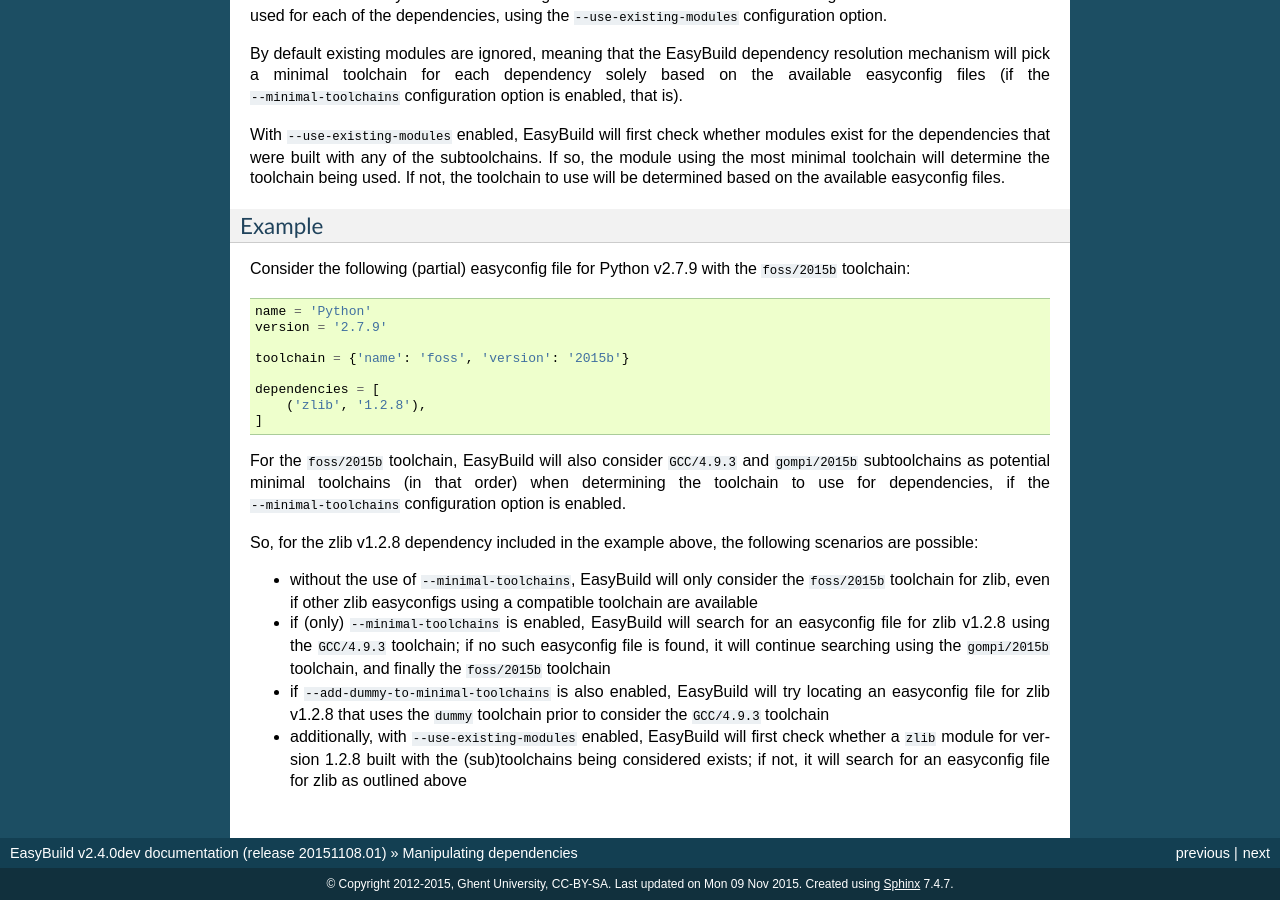
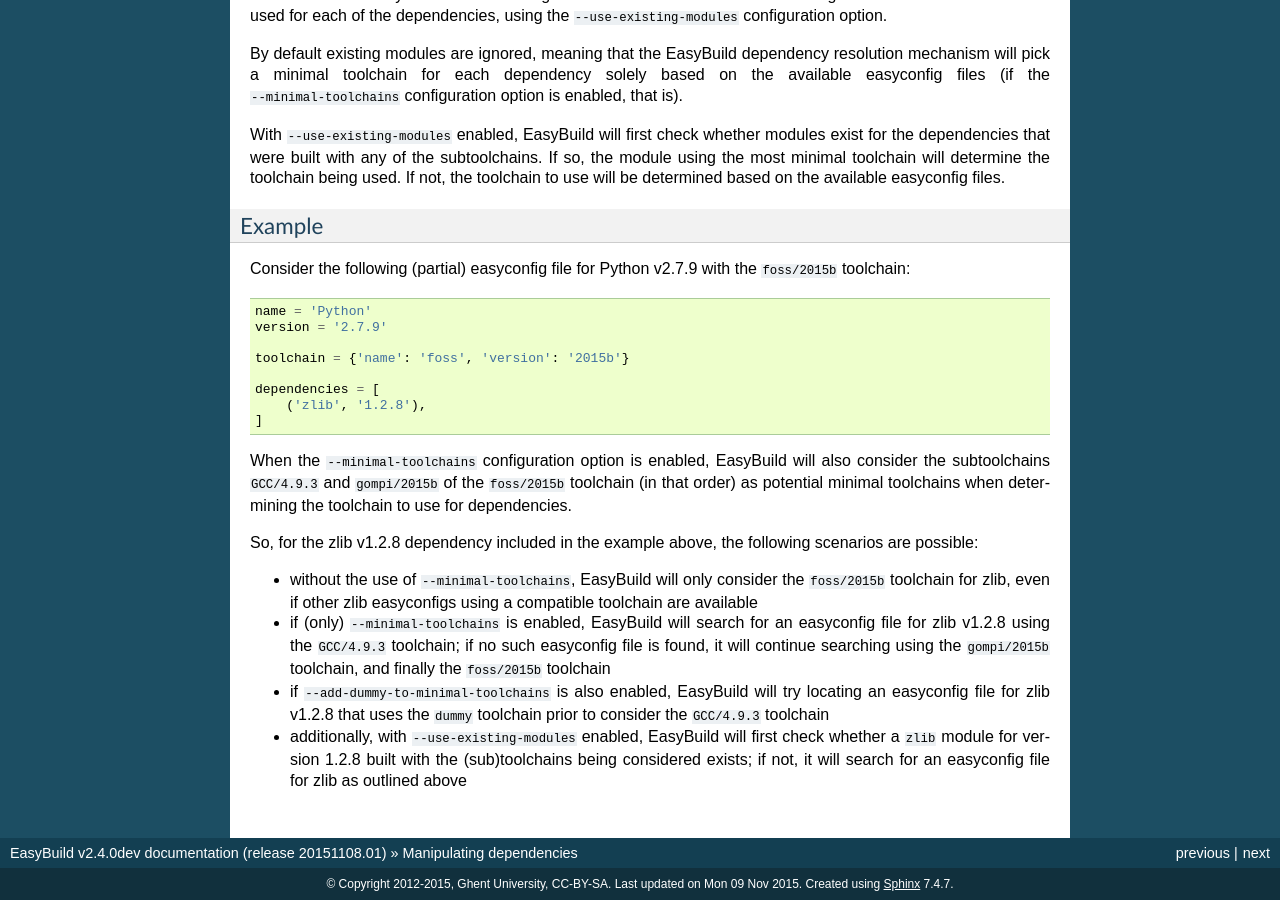
Before and after one commit to easybuilders/easybuild, a Sphinx documentation site: the page built from docs/Manipulating_dependencies.rst, in a window 1280 px wide and 900 px high, scrolled down 2209 px. Built offline with Sphinx 7.4.7, drawn with Linux system fonts in a browser that asks for light colours.

Commit message:
fix remark

```diff
--- a/docs/Experimental_features.rst
+++ b/docs/Experimental_features.rst
@@ -13,4 +13,4 @@ Currently enabled experimental features include:
  * Cray support (see https://github.com/hpcugent/easybuild/wiki/EasyBuild-on-Cray)
  * :ref:`packaging_support`
  * support for easyconfig files in YAML syntax (see :ref:`easyconfig_yeb_format`)
- * support for using minimal toolchains for dependencies
+ * support for using minimal toolchains for dependencies (see :ref:`minimal_toolchains`)
--- a/docs/Manipulating_dependencies.rst
+++ b/docs/Manipulating_dependencies.rst
@@ -147,9 +147,9 @@ Consider the following (partial) easyconfig file for Python v2.7.9 with the ``fo
         ('zlib', '1.2.8'),
     ]
 
-For the ``foss/2015b`` toolchain, EasyBuild will also consider ``GCC/4.9.3`` and ``gompi/2015b`` subtoolchains
-as potential minimal toolchains (in that order) when determining the toolchain to use for dependencies, if the
-``--minimal-toolchains`` configuration option is enabled.
+When the ``--minimal-toolchains`` configuration option is enabled, EasyBuild will also consider the subtoolchains
+``GCC/4.9.3`` and ``gompi/2015b`` of the ``foss/2015b`` toolchain (in that order) as potential minimal toolchains
+when determining the toolchain to use for dependencies.
 
 So, for the zlib v1.2.8 dependency included in the example above, the following scenarios are possible:
 
```
